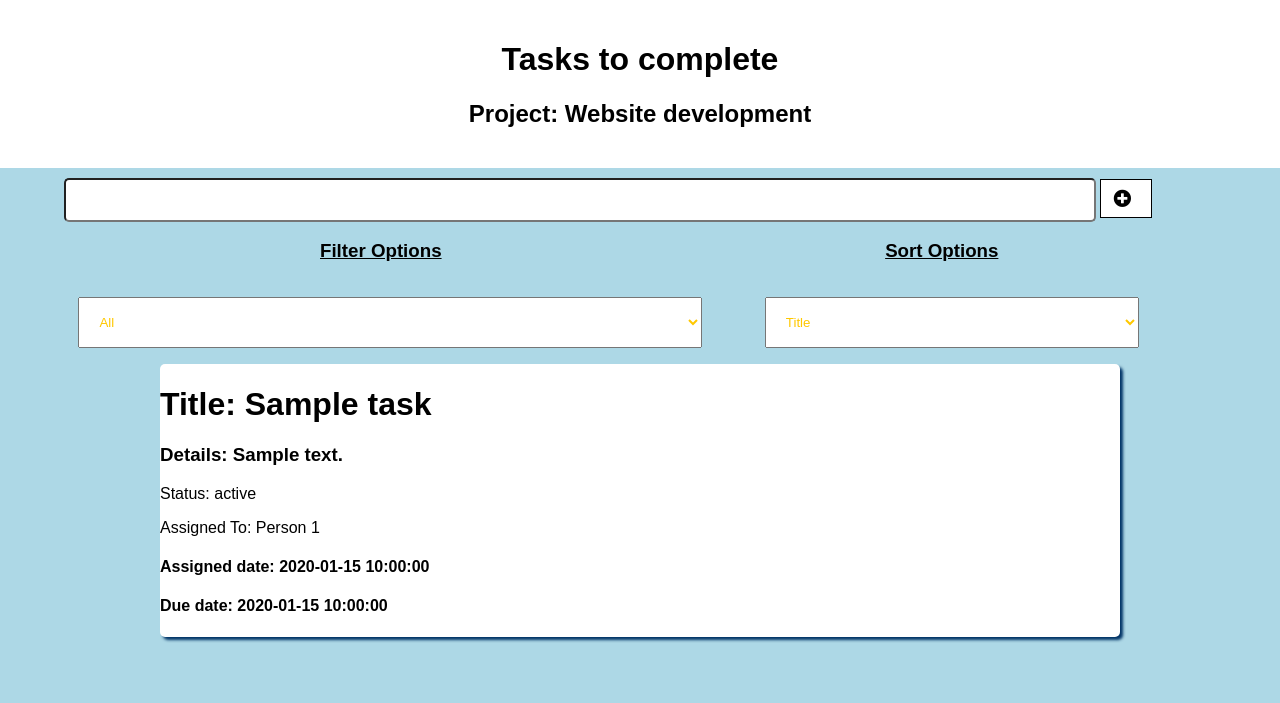
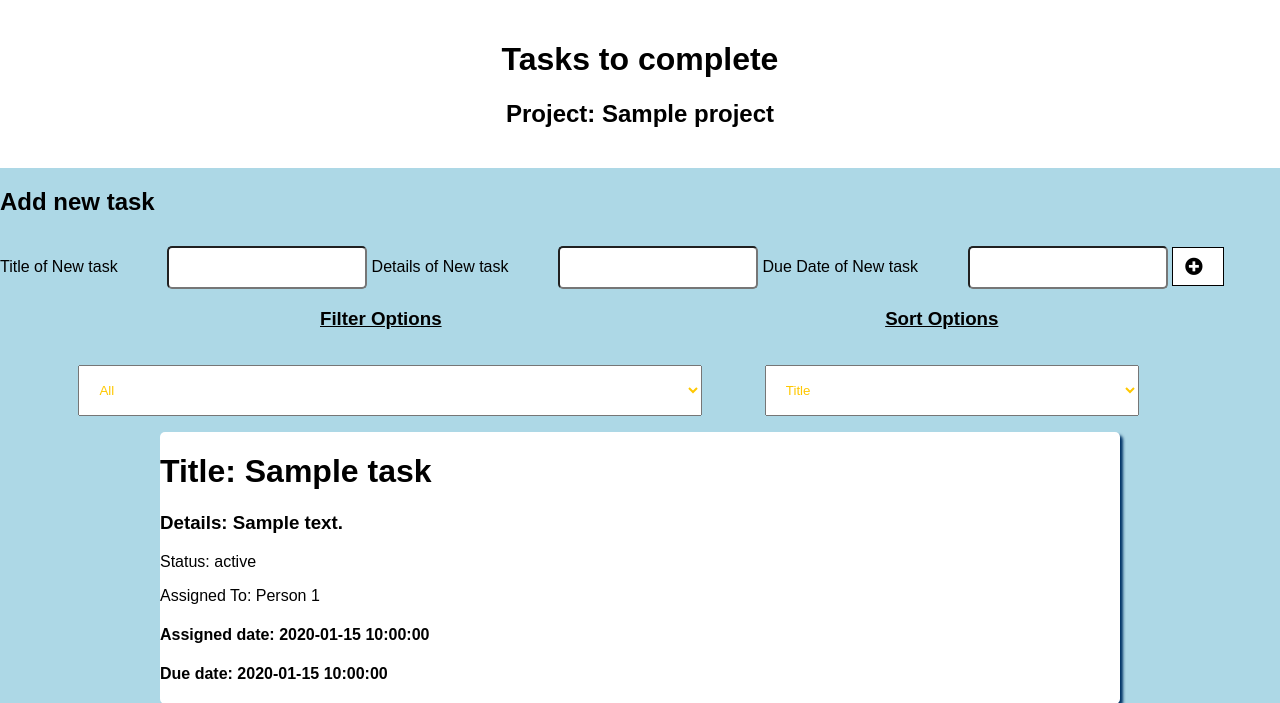
Before and after one commit to HasanBradfordUni/Enterprise-Pro-Coursework, a Flask app: template Code/templates/tasks.html in a window 1280 px wide. Shown: the top 703 px of the page. Run offline with Flask 3, Linux system fonts and the light colour scheme; the template is opened without the code that fills it: most values are stand-ins (such as "Sample title", 1, 10 or a date in 2020).

Commit message:
developing python app and tasks for html

```diff
--- a/Code/app.py
+++ b/Code/app.py
@@ -14,7 +14,7 @@ class myClass():
         router('/databaseCommand')(self.databaseCommand)
         router('/supervisor')(self.supervisor)
         router('/tasks')(self.tasks)
-        router('/create_task')(self.create_task)
+        router('/create_task', methods=['POST'])(self.create_task)
         self.database = databaseManager()
         self.list_operation_manager = listOperationsManager()
         self.database.create_connection(os.path.join(os.getcwd(), 'Code/database.db'))
@@ -55,7 +55,7 @@ class myClass():
         search_results = self.binary_search(task_titles, search_term)
         return render_template('tasks.html', tasks=search_results)
 
-    def create_task(self):
+    def create_task(self, methods):
         task_title = request.form['todo-input']
         self.database.add_task(task_title, task_title, "New", datetime.now().strftime("%d-%m-%Y %H:%M"), datetime.now().strftime("%d-%m-%Y %H:%M"), self.project_id)
         tasks = self.load_tasks()
--- a/Code/static/styles.css
+++ b/Code/static/styles.css
@@ -262,3 +262,12 @@ button:hover {
     background-color: white;
     border-radius: 5px;
 }
+.label{
+    text-size-adjust: 0.5;
+}
+
+.todo-input{
+    position: relative;
+    margin-left: 45px;
+    width: 15%;
+}
--- a/Code/templates/tasks.html
+++ b/Code/templates/tasks.html
@@ -16,17 +16,27 @@
 <body>
     <header>
         <h1>Tasks to complete</h1>
-        <h2>Project: Website development</h2>
+        <h2>Project: {{ project.title }}</h2>
     </header>
+        <h2> Add new task</h2>
     <form action="/create_task", method="post">
-        <input type="text" class="todo-input">
+        <label for="task-title">Title of New task</label>
+        <input type="text" class="todo-input" id="task-title">
+        <label for="task-details">Details of New task</label>
+        <input type="text" class="todo-input" id="task-details">
+        <label for="task-due-date">Due Date of New task</label>
+        <input type="datetime" class="todo-input" id="task-due-date">
         <button class="todo-button" type="submit">
             <i class="fas fa-plus-circle fa-lg"></i>
         </button>
+    </form>
+    <form>
         <div class="select-headings">
             <h3 class="filter-heading"> Filter Options </h3>
             <h3 class="sort-heading"> Sort Options </h3>
         </div>
+    </form>
+    <form>
         <div class="select">
             <select name="todos" id="" class="filter-todo">
                 <option value="all">All</option>
```
